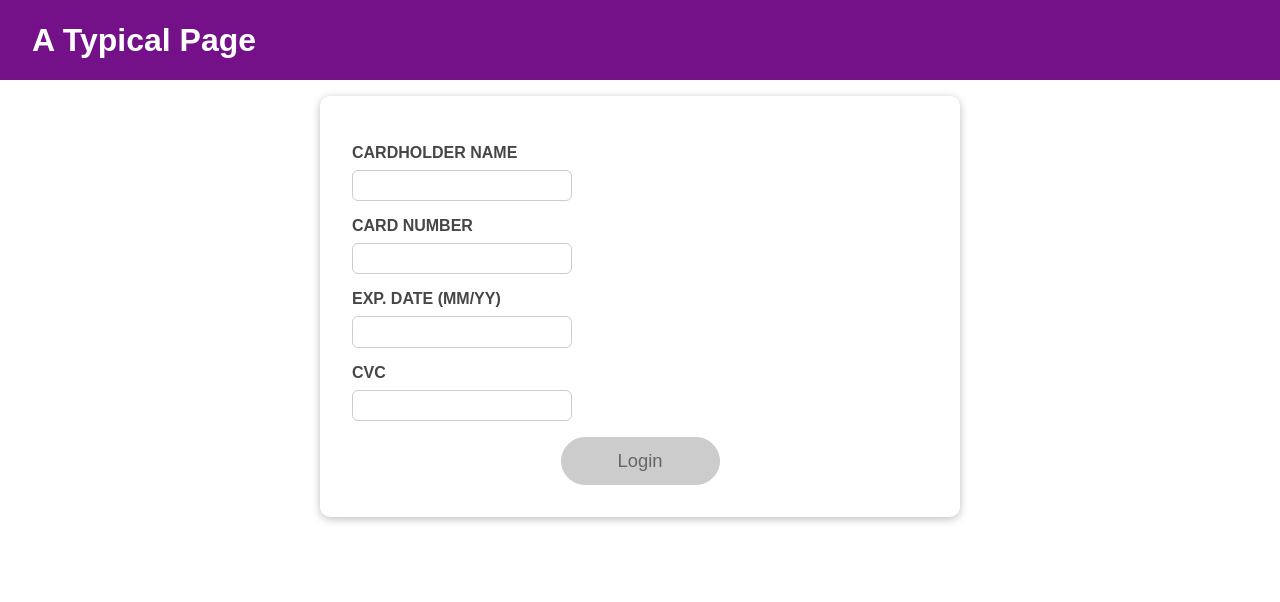
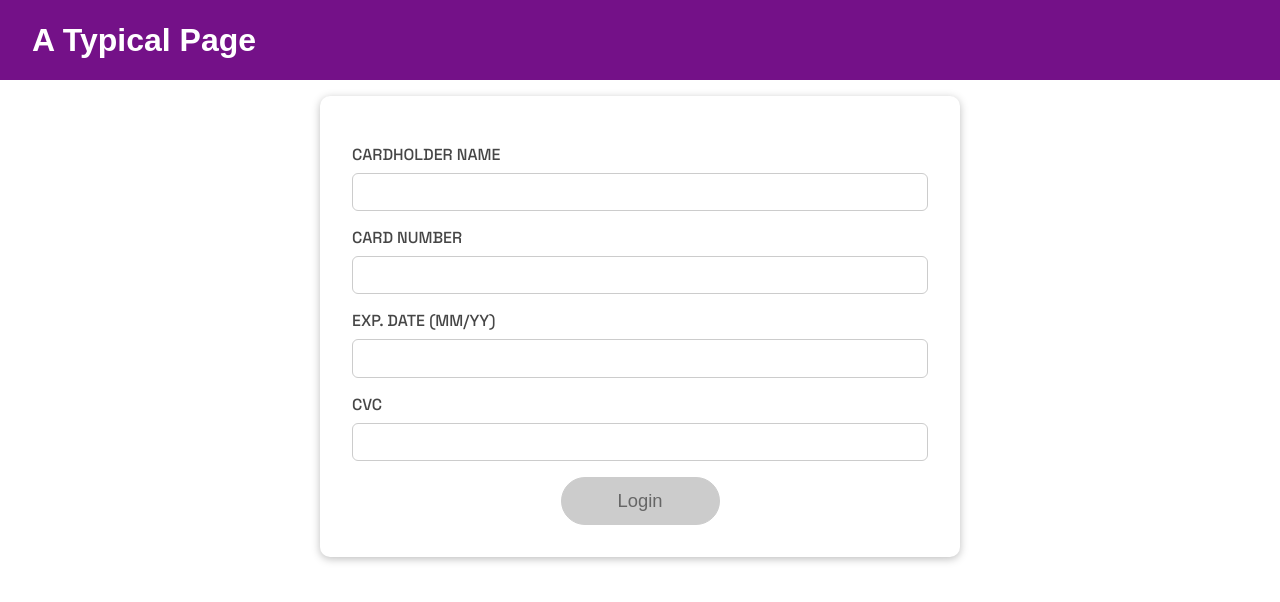
Before and after one commit to Mrigakshi-RC/Interactive-Card-Details-Form, a React (Create React App) app: page / in a window 1280 px wide. Shown: the top 602 px of the page. Built offline with nearby package versions, Linux system fonts and the light colour scheme.

Commit message:
initial commit

```diff
--- a/src/components/Login/Login.js
+++ b/src/components/Login/Login.js
@@ -76,10 +76,10 @@ const Login = (props) => {
             passwordIsValid === false ? classes.invalid : ''
           }`}
         >
-          <label htmlFor="password">EXP. DATE (MM/YY)</label>
+          <label htmlFor="expDate">EXP. DATE (MM/YY)</label>
           <input
-            type="password"
-            id="password"
+            type="number"
+            id="expDate"
             value={enteredPassword}
             onChange={passwordChangeHandler}
             onBlur={validatePasswordHandler}
@@ -90,10 +90,10 @@ const Login = (props) => {
             passwordIsValid === false ? classes.invalid : ''
           }`}
         >
-          <label htmlFor="password">CVC</label>
+          <label htmlFor="cvc">CVC</label>
           <input
-            type="password"
-            id="password"
+            type="number"
+            id="cvc"
             value={enteredPassword}
             onChange={passwordChangeHandler}
             onBlur={validatePasswordHandler}
--- a/src/components/Login/Login.module.css
+++ b/src/components/Login/Login.module.css
@@ -1,3 +1,5 @@
+@import url('https://fonts.googleapis.com/css2?family=Space+Grotesk:wght@500&display=swap');
+
 .login {
   width: 90%;
   max-width: 40rem;
@@ -18,15 +20,17 @@
 }
 
 .control label {
-  font-weight: bold;
+  font-family: 'Space Grotesk', sans-serif;
   flex: 1;
   color: #464646;
   margin-bottom: 0.5rem;
 }
 
 .control input {
-  flex: 3;
-  font: inherit;
+  /* flex: 3; */
+  width:100%;
+  font-family: 'Space Grotesk', sans-serif;
+  font-size:1.2rem;
   padding: 0.35rem 0.35rem;
   border-radius: 6px;
   border: 1px solid #ccc;
```
